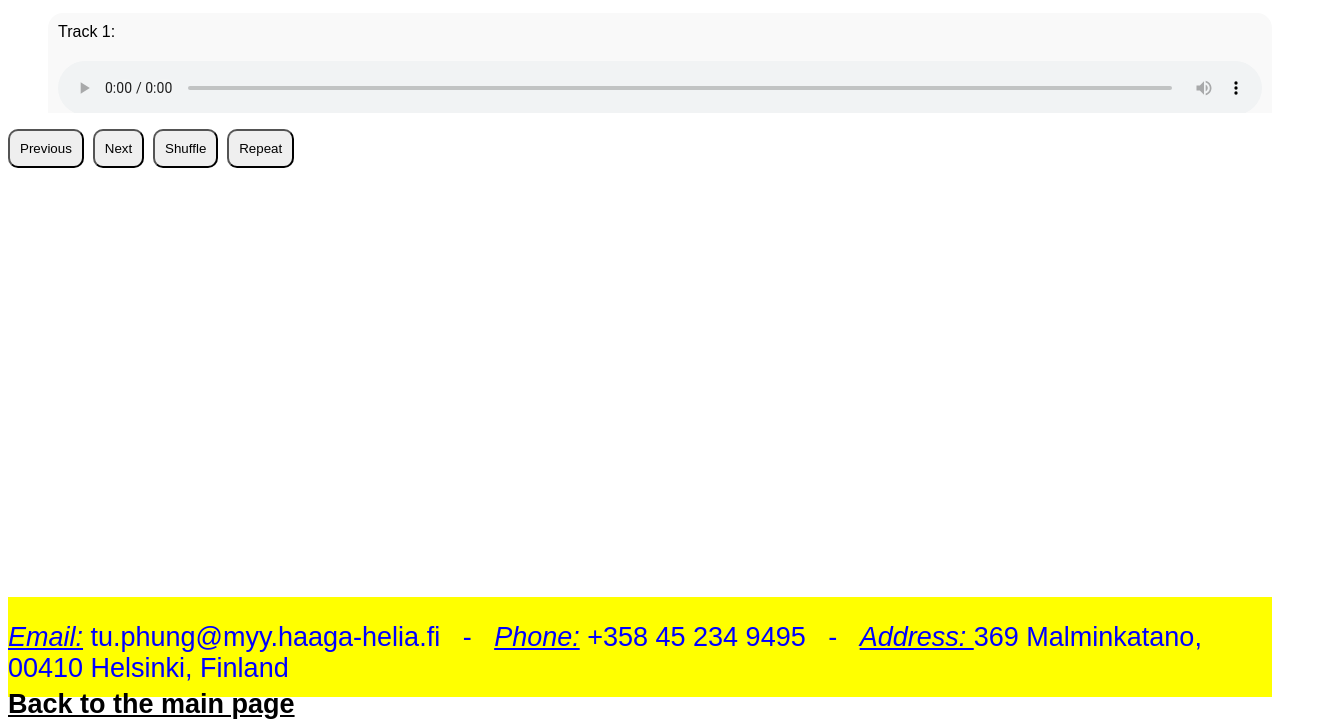
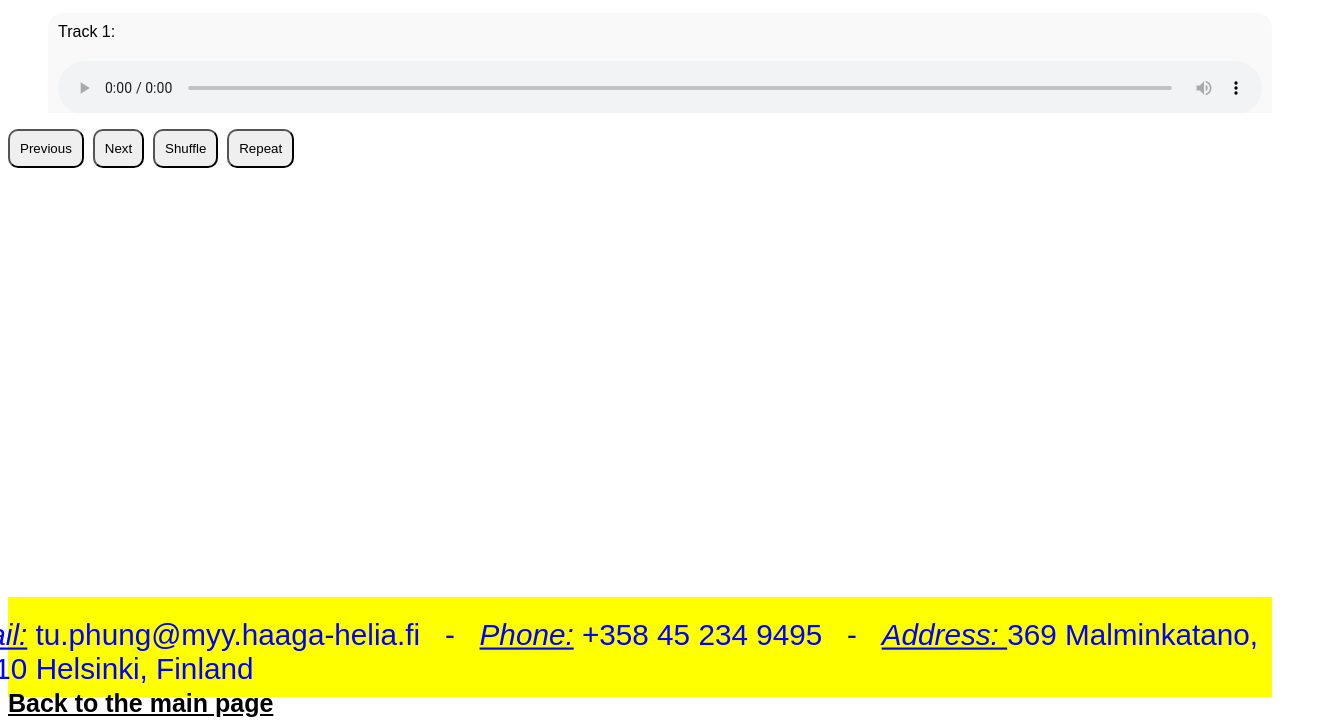
Before and after one commit to TuPhung1787/TuPhung, a plain HTML site: page 710-Music-List.html in a window 1280 px wide. In both pictures the pointer is over the element 640 px from the left and 764 px from the top of the page. Shown: the part 111-831 px from the top of the page, 1335 px wide, since content can reach past the window. Drawn offline with Linux system fonts and the light colour scheme.

Commit message:
update hover music

```diff
--- a/710-Music-List.html
+++ b/710-Music-List.html
@@ -36,7 +36,7 @@
 <script src="js/710-Music-List.js"></script> <!-- Link to your JavaScript file -->
     <div class="footer  footer-hover">
         <p><u><em>Email:</em></u> tu.phung@myy.haaga-helia.fi&nbsp;&nbsp;&nbsp;-&nbsp;&nbsp;&nbsp;<u><em>Phone:</em></u> +358 45 234 9495&nbsp;&nbsp;&nbsp;-&nbsp;&nbsp;&nbsp;<u><em>Address: </em></u>369 Malminkatano, 00410 Helsinki, Finland</p>
-        <p><a href="index.html"><u>Back to the main page</u></a></p>
+        <a href="index.html"><u>Back to the main page</u></a>
     </div>
 
 </div>
--- a/css/710-Music-List.css
+++ b/css/710-Music-List.css
@@ -153,3 +153,7 @@ button.active {
     background-color: yellow; /* Change background color when hovered */
     /* Add any other styles you want to apply when hovered */
 }
+
+.footer-hover:hover p{
+    transform: scale(1.1);
+}
```
